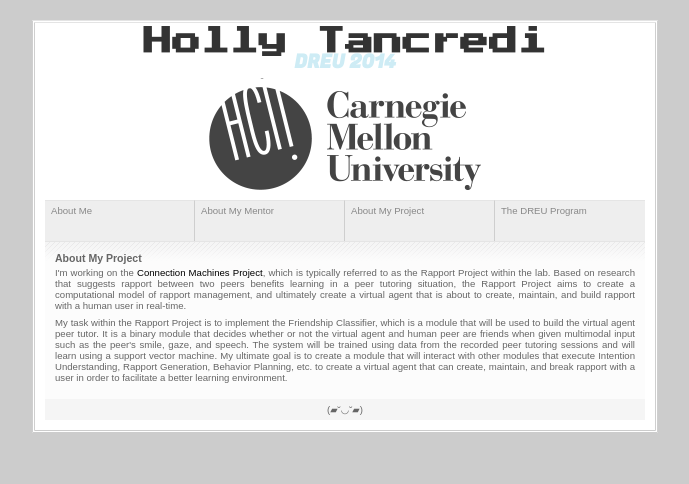
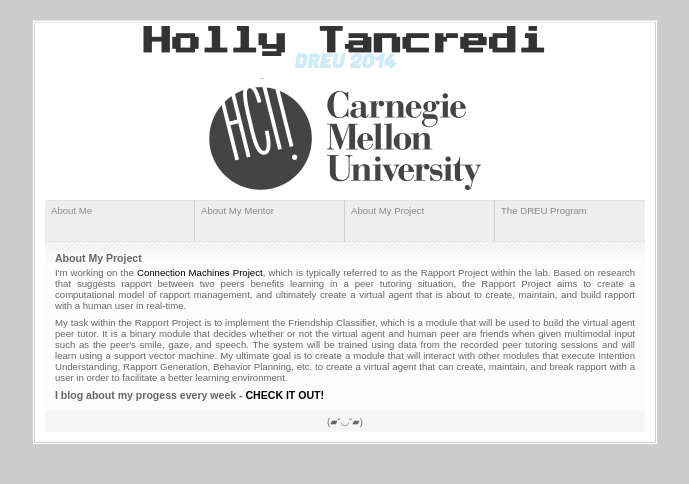
Before and after one commit to hollyt/DREU-blog, a plain HTML site: page project.html in a window 1280 px wide. Shown: the whole page, without its empty margins (295-984 px from the left). Drawn offline with Linux system fonts and the light colour scheme.

Commit message:
Add link to blog

```diff
--- a/project.html
+++ b/project.html
@@ -40,6 +40,8 @@
 				<h1>About My Project</h1>
 				<p>I'm working on the <a href="http://www.articulab.justinecassell.com/projects/rapport.html">Connection Machines Project</a>, which is typically referred to as the Rapport Project within the lab. Based on research that suggests rapport between two peers benefits learning in a peer tutoring situation, the Rapport Project aims to create a computational model of rapport management, and ultimately create a virtual agent that is about to create, maintain, and build rapport with a human user in real-time.</p>
           		<p>My task within the Rapport Project is to implement the Friendship Classifier, which is a module that will be used to build the virtual agent peer tutor. It is a binary module that decides whether or not the virtual agent and human peer are friends when given multimodal input such as the peer's smile, gaze, and speech. The system will be trained using data from the recorded peer tutoring sessions and will learn using a support vector machine. My ultimate goal is to create a module that will interact with other modules that execute Intention Understanding, Rapport Generation, Behavior Planning, etc. to create a virtual agent that can create, maintain, and break rapport with a user in order to facilitate a better learning environment.</p>
+
+          		<h1>I blog about my progess every week - <a href="blog/week1.html">CHECK IT OUT!</a></h1>
 			</div>
 
 		</div>
```
